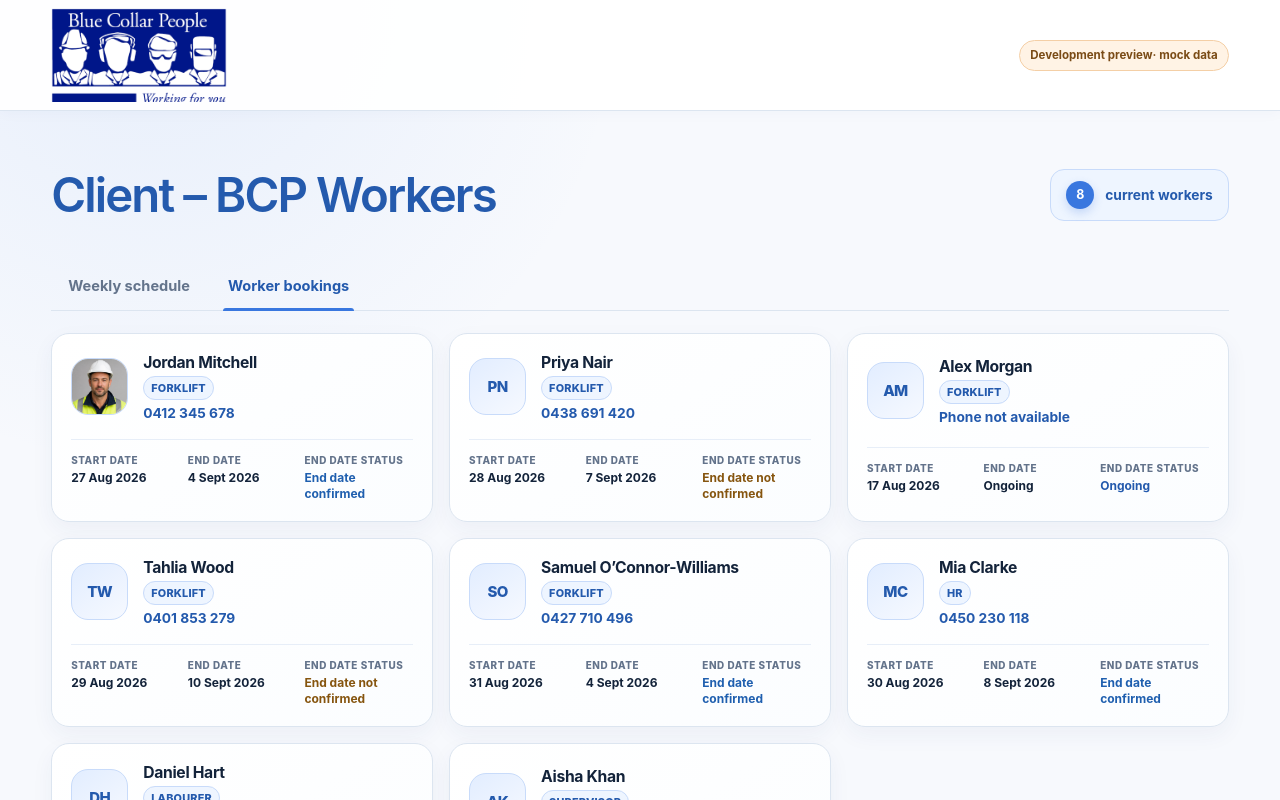
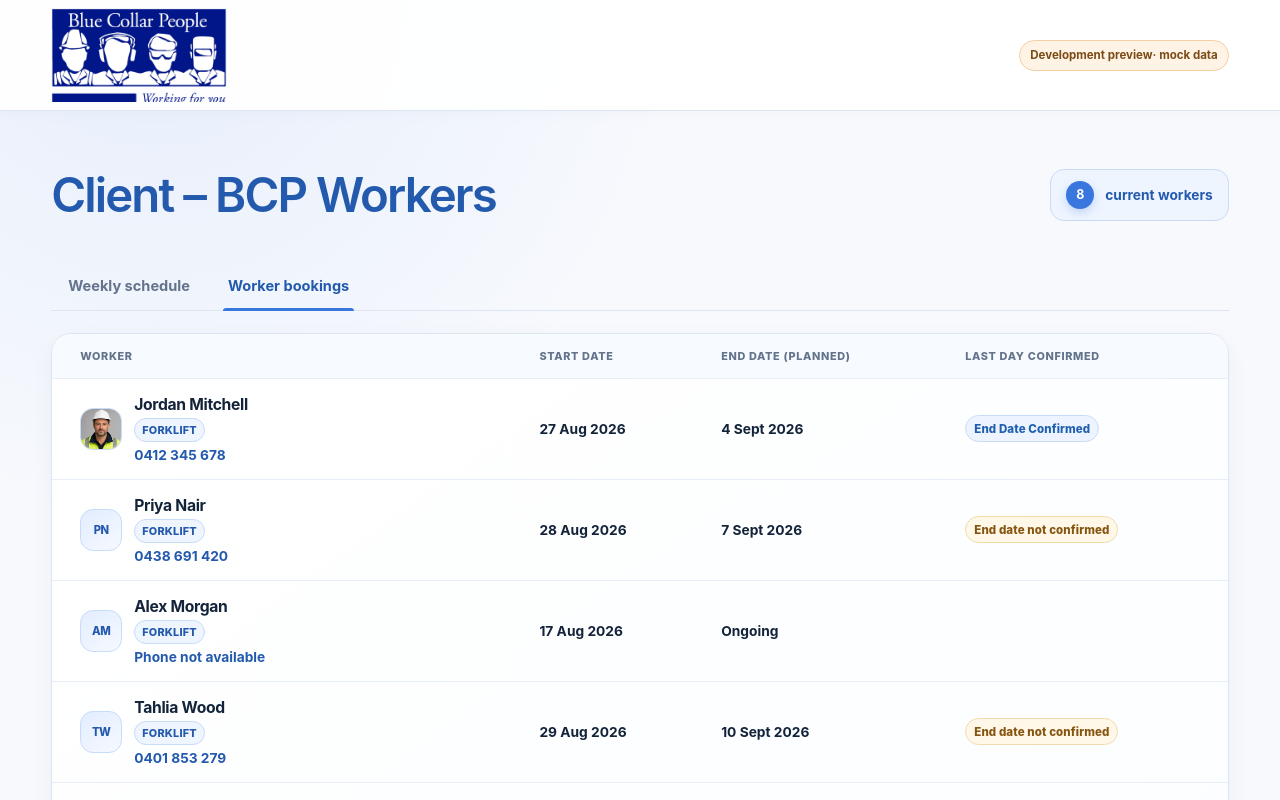
Before and after one commit to Seb-BCP/blue-collar-workers, a Next.js app: page /portal in a window 1280 px wide. Both pictures are taken after a click on the tab "Worker bookings". Shown: the top 800 px of the page. Built offline with nearby package versions, Linux system fonts and the light colour scheme.

Commit message:
Filter inactive workers and tabulate bookings

```diff
--- a/app/globals.css
+++ b/app/globals.css
@@ -67,24 +67,27 @@ button:focus-visible, input:focus-visible { outline: 3px solid rgb(57 119 223 /
 .schedule-section { min-width: 0; }
 
 .worker-bookings { min-width: 0; }
-.booking-grid { display: grid; grid-template-columns: repeat(auto-fill, minmax(315px, 1fr)); gap: 16px; }
-.worker-booking-card { display: grid; gap: 18px; min-width: 0; padding: 19px; background: linear-gradient(145deg, #ffffff, #fbfdff); border: 1px solid var(--line); border-radius: 18px; box-shadow: 0 8px 22px rgb(31 67 118 / 5%); transition: border-color 160ms ease, box-shadow 160ms ease, transform 160ms ease; }
-.worker-booking-card:hover { border-color: var(--blue-line); box-shadow: 0 14px 28px rgb(31 67 118 / 10%); transform: translateY(-2px); }
-.booking-worker { display: flex; align-items: center; gap: 15px; min-width: 0; }
+.booking-table-wrap { overflow-x: auto; -webkit-overflow-scrolling: touch; background: linear-gradient(145deg, #ffffff, #fbfdff); border: 1px solid var(--line); border-radius: 20px; box-shadow: 0 8px 22px rgb(31 67 118 / 5%); }
+.booking-table { width: 100%; min-width: 760px; border-spacing: 0; border-collapse: separate; }
+.booking-table th, .booking-table td { border-bottom: 1px solid #e7eef8; }
+.booking-table thead { background: #f7faff; }
+.booking-table th { padding: 15px 17px; color: var(--muted); font-size: .68rem; font-weight: 800; letter-spacing: .06em; text-align: left; text-transform: uppercase; white-space: nowrap; }
+.booking-table th:first-child, .booking-table td:first-child { width: 40%; padding-left: clamp(18px, 2.2vw, 28px); }
+.booking-table td { padding: 16px 17px; color: var(--ink); font-size: .86rem; font-weight: 660; vertical-align: middle; }
+.booking-table tbody tr:last-child td { border-bottom: 0; }
+.booking-table tbody tr:hover td { background: #fafdff; }
+.booking-worker { display: flex; align-items: center; gap: 12px; min-width: 0; }
+.booking-worker .avatar { width: 42px; height: 42px; border-radius: 13px; font-size: .7rem; }
 .booking-worker-copy { display: grid; min-width: 0; gap: 3px; }
 .worker-name { display: block; overflow: hidden; color: var(--ink); font-size: .98rem; font-weight: 750; letter-spacing: -.02em; text-overflow: ellipsis; white-space: nowrap; }
 .worker-classification, .calendar-worker-classification { display: inline-flex; align-items: center; width: fit-content; max-width: 100%; overflow: hidden; color: var(--blue-dark); font-size: .68rem; font-weight: 760; letter-spacing: .02em; text-overflow: ellipsis; text-transform: uppercase; white-space: nowrap; }
 .worker-classification { margin-top: 1px; padding: 4px 7px; background: var(--blue-pale); border: 1px solid var(--blue-line); border-radius: 999px; }
 .worker-phone { display: inline-block; max-width: 100%; margin-top: 2px; overflow: hidden; color: var(--blue-dark); font-size: .86rem; font-weight: 650; text-decoration: none; text-overflow: ellipsis; white-space: nowrap; }
 .worker-phone:hover { text-decoration: underline; }
-.booking-details { display: grid; grid-template-columns: repeat(3, minmax(0, 1fr)); gap: 8px; margin: 0; padding-top: 14px; border-top: 1px solid #e7eef8; }
-.booking-detail { min-width: 0; }
-.booking-detail dt { margin: 0 0 4px; color: var(--muted); font-size: .62rem; font-weight: 800; letter-spacing: .055em; text-transform: uppercase; }
-.booking-detail dd { margin: 0; overflow: hidden; color: var(--ink); font-size: .75rem; font-weight: 720; line-height: 1.35; text-overflow: ellipsis; }
-.booking-status { color: var(--muted) !important; }
-.booking-status--ongoing { color: var(--blue-dark) !important; }
-.booking-status--confirmed { color: #1f5faf !important; }
-.booking-status--pending { color: #86550f !important; }
+.booking-date-cell, .booking-confirmation-cell { white-space: nowrap; }
+.booking-status { display: inline-flex; align-items: center; min-height: 27px; padding: 4px 8px; border-radius: 999px; font-size: .72rem; font-weight: 760; letter-spacing: .01em; }
+.booking-status--confirmed { color: #1f5faf; background: #edf4ff; border: 1px solid #c8dcf7; }
+.booking-status--pending { color: #86550f; background: #fff7e7; border: 1px solid #f2dbab; }
 .avatar { position: relative; display: grid; flex: 0 0 auto; width: 57px; height: 57px; place-items: center; overflow: hidden; color: var(--blue-dark); background: linear-gradient(145deg, #e2edff, #f6f9ff); border: 1px solid var(--blue-line); border-radius: 17px; font-size: .94rem; font-weight: 850; letter-spacing: -.04em; }
 .avatar img { width: 100%; height: 100%; object-fit: cover; }
 
@@ -122,7 +125,6 @@ button:focus-visible, input:focus-visible { outline: 3px solid rgb(57 119 223 /
 .calendar-worker-copy { display: grid; min-width: 0; gap: 2px; }
 .calendar-worker-name { overflow: hidden; color: var(--ink); font-size: .88rem; font-weight: 740; text-overflow: ellipsis; white-space: nowrap; }
 .calendar-worker-classification { color: var(--blue-dark); font-size: .63rem; }
-.calendar-worker-booking { display: block; max-width: 100%; overflow: hidden; color: #516b8e; font-size: .62rem; font-weight: 620; line-height: 1.28; text-overflow: ellipsis; white-space: nowrap; }
 .calendar-worker-phone { display: block; overflow: hidden; color: var(--blue-dark); font-size: .72rem; font-weight: 650; line-height: 1.25; text-decoration: none; text-overflow: ellipsis; white-space: nowrap; }
 a.calendar-worker-phone:hover { text-decoration: underline; }
 .assignment-mark { display: inline-grid; width: 29px; height: 29px; place-items: center; color: white; background: var(--blue); border-radius: 999px; box-shadow: 0 3px 8px rgb(57 119 223 / 22%); font-size: .83rem; font-weight: 900; }
@@ -175,9 +177,12 @@ a.calendar-worker-phone:hover { text-decoration: underline; }
   .workforce-summary { display: inline-flex; margin-top: 20px; }
   .portal-tabs { margin-bottom: 16px; overflow-x: auto; }
   .portal-tab { flex: 0 0 auto; min-height: 44px; padding-right: 13px; padding-left: 13px; font-size: .84rem; }
-  .booking-grid { grid-template-columns: 1fr; gap: 10px; }
-  .worker-booking-card { gap: 16px; padding: 17px; }
-  .booking-details { gap: 6px; }
+  .booking-table-wrap { border-radius: 16px; }
+  .booking-table { min-width: 690px; }
+  .booking-table th { padding: 13px 14px; }
+  .booking-table td { padding: 14px; }
+  .booking-table th:first-child, .booking-table td:first-child { padding-left: 17px; }
+  .booking-worker .avatar { width: 38px; height: 38px; border-radius: 12px; }
   .calendar-card { padding: 17px; }
   .calendar-toolbar { align-items: flex-start; flex-direction: column; gap: 14px; }
   .week-controls { width: 100%; }
--- a/components/client-portal.tsx
+++ b/components/client-portal.tsx
@@ -140,7 +140,7 @@ export function ClientPortal({
             {activeTab === 'schedule' ? (
               <WeeklySchedule {...scheduleProps} />
             ) : (
-              <WorkerBookings workers={workers} />
+              <WorkerBookings workers={workers} todayKey={initialBusinessDate} />
             )}
           </div>
         )}
@@ -322,12 +322,10 @@ function DesktopCalendar({
         </thead>
         <tbody>
           {workers.map((worker) => {
-            const booking = bookingForWeek(worker, days);
-
             return (
               <tr key={workerKey(worker)}>
                 <td>
-                  <WorkerScheduleIdentity worker={worker} booking={booking} />
+                  <WorkerScheduleIdentity worker={worker} />
                 </td>
                 {days.map((day) => {
                   const assigned = worker.assignedDates.includes(dateKey(day));
@@ -373,11 +371,9 @@ function MobileCalendar({
   return (
     <div className="mobile-schedule">
       {workers.map((worker) => {
-        const booking = bookingForWeek(worker, days);
-
         return (
           <article className="mobile-schedule-worker" key={workerKey(worker)}>
-            <WorkerScheduleIdentity worker={worker} booking={booking} />
+            <WorkerScheduleIdentity worker={worker} />
             <div className="mobile-days" aria-label={worker.name + "'s weekly assignments"}>
               {days.map((day) => {
                 const assigned = worker.assignedDates.includes(dateKey(day));
@@ -413,13 +409,7 @@ function MobileCalendar({
   );
 }
 
-function WorkerScheduleIdentity({
-  worker,
-  booking,
-}: {
-  worker: ClientWorker;
-  booking: ClientWorkerBooking | null;
-}) {
+function WorkerScheduleIdentity({ worker }: { worker: ClientWorker }) {
   return (
     <div className="calendar-worker">
       <WorkerAvatar name={worker.name} photoUrl={worker.photoUrl} compact />
@@ -429,35 +419,17 @@ function WorkerScheduleIdentity({
           classification={worker.classification}
           className="calendar-worker-classification"
         />
-        <WorkerBookingSummary booking={booking} />
         <WorkerContact worker={worker} className="calendar-worker-phone" />
       </div>
     </div>
   );
 }
 
-function WorkerBookingSummary({ booking }: { booking: ClientWorkerBooking | null }) {
-  if (!booking) return null;
-
-  const parts = [
-    booking.startDate ? 'Start ' + formatScheduleDate(booking.startDate) : null,
-    booking.endDate === null
-      ? 'Ongoing'
-      : 'End ' + formatScheduleDate(booking.endDate),
-    booking.endDate === null
-      ? null
-      : booking.endDateConfirmed === true
-        ? 'End date confirmed'
-        : 'End date not confirmed',
-  ].filter((value): value is string => Boolean(value));
-
-  if (parts.length === 0) return null;
-
-  return <span className="calendar-worker-booking">{parts.join(' · ')}</span>;
-}
-
-function WorkerBookings({ workers }: Pick<WeeklyScheduleProps, 'workers'>) {
-  const rows = allWorkerBookings(workers);
+function WorkerBookings({
+  workers,
+  todayKey,
+}: Pick<WeeklyScheduleProps, 'workers' | 'todayKey'>) {
+  const rows = visibleWorkerBookings(workers, todayKey);
 
   return (
     <section
@@ -469,14 +441,26 @@ function WorkerBookings({ workers }: Pick<WeeklyScheduleProps, 'workers'>) {
       {rows.length === 0 ? (
         <EmptyBookings />
       ) : (
-        <div className="booking-grid">
+        <div className="booking-table-wrap">
+          <table className="booking-table">
+            <thead>
+              <tr>
+                <th scope="col">Worker</th>
+                <th scope="col">Start Date</th>
+                <th scope="col">End Date (planned)</th>
+                <th scope="col">Last day confirmed</th>
+              </tr>
+            </thead>
+            <tbody>
               {rows.map(({ worker, booking }) => (
-            <article
-              className="worker-booking-card"
-              key={workerKey(worker) + '\u0000' + booking.key}
-            >
+                <tr key={workerKey(worker) + '\u0000' + booking.key}>
+                  <td>
                     <div className="booking-worker">
-                <WorkerAvatar name={worker.name} photoUrl={worker.photoUrl} />
+                      <WorkerAvatar
+                        name={worker.name}
+                        photoUrl={worker.photoUrl}
+                        compact
+                      />
                       <div className="booking-worker-copy">
                         <strong className="worker-name">{worker.name}</strong>
                         <WorkerClassification
@@ -486,25 +470,24 @@ function WorkerBookings({ workers }: Pick<WeeklyScheduleProps, 'workers'>) {
                         <WorkerContact worker={worker} className="worker-phone" />
                       </div>
                     </div>
-
-              <dl className="booking-details">
-                <div className="booking-detail">
-                  <dt>Start date</dt>
-                  <dd>{booking.startDate ? formatBookingDate(booking.startDate) : 'Not supplied'}</dd>
-                </div>
-                <div className="booking-detail">
-                  <dt>End date</dt>
-                  <dd>{bookingEndDateLabel(booking)}</dd>
-                </div>
-                <div className="booking-detail">
-                  <dt>End date status</dt>
-                  <dd className={bookingStatusClass(booking)}>
-                    {bookingStatusLabel(booking)}
-                  </dd>
-                </div>
-              </dl>
-            </article>
+                  </td>
+                  <td className="booking-date-cell">
+                    {booking.startDate
+                      ? formatBookingDate(booking.startDate)
+                      : 'Not supplied'}
+                  </td>
+                  <td className="booking-date-cell">{bookingEndDateLabel(booking)}</td>
+                  <td className="booking-confirmation-cell">
+                    {booking.endDate !== null ? (
+                      <span className={bookingConfirmationClass(booking)}>
+                        {bookingConfirmationLabel(booking)}
+                      </span>
+                    ) : null}
+                  </td>
+                </tr>
               ))}
+            </tbody>
+          </table>
         </div>
       )}
     </section>
@@ -591,22 +574,25 @@ function weeklyClassificationCounts(
     );
 }
 
-function allWorkerBookings(workers: ClientWorker[]): WorkerBookingRow[] {
+function visibleWorkerBookings(
+  workers: ClientWorker[],
+  todayKey: string,
+): WorkerBookingRow[] {
   return workers.flatMap((worker) =>
     workerBookings(worker)
+      .filter((booking) => shouldShowWorkerBooking(booking, todayKey))
       .map((booking) => ({ worker, booking })),
   );
 }
 
-function bookingForWeek(
-  worker: ClientWorker,
-  days: Date[],
-): ClientWorkerBooking | null {
-  const weekDates = new Set(days.map(dateKey));
-  return (
-    workerBookings(worker).find((booking) =>
-      booking.assignedDates.some((date) => weekDates.has(date)),
-    ) ?? null
+function shouldShowWorkerBooking(
+  booking: ClientWorkerBooking,
+  todayKey: string,
+): boolean {
+  return !(
+    booking.endDate !== null &&
+    booking.endDateConfirmed === true &&
+    todayKey > booking.endDate
   );
 }
 
@@ -618,18 +604,13 @@ function bookingEndDateLabel(booking: ClientWorkerBooking): string {
   return booking.endDate === null ? 'Ongoing' : formatBookingDate(booking.endDate);
 }
 
-function bookingStatusLabel(booking: ClientWorkerBooking): string {
-  if (booking.endDate === null) return 'Ongoing';
+function bookingConfirmationLabel(booking: ClientWorkerBooking): string {
   return booking.endDateConfirmed === true
-    ? 'End date confirmed'
+    ? 'End Date Confirmed'
     : 'End date not confirmed';
 }
 
-function bookingStatusClass(booking: ClientWorkerBooking): string {
-  if (booking.endDate === null) {
-    return 'booking-status booking-status--ongoing';
-  }
-
+function bookingConfirmationClass(booking: ClientWorkerBooking): string {
   if (booking.endDateConfirmed === true) {
     return 'booking-status booking-status--confirmed';
   }
@@ -671,10 +652,6 @@ function formatBookingDate(value: string): string {
   return bookingDate.format(localDateFromKey(value));
 }
 
-function formatScheduleDate(value: string): string {
-  return calendarDate.format(localDateFromKey(value));
-}
-
 function formatWeekRange(start: Date, end: Date): string {
   const sameMonth =
     start.getMonth() === end.getMonth() && start.getFullYear() === end.getFullYear();
```
Also changed, not shown: 2 other files (tests, documents, lock files or other folders). Lines whose indentation alone changed are shown as unchanged.
